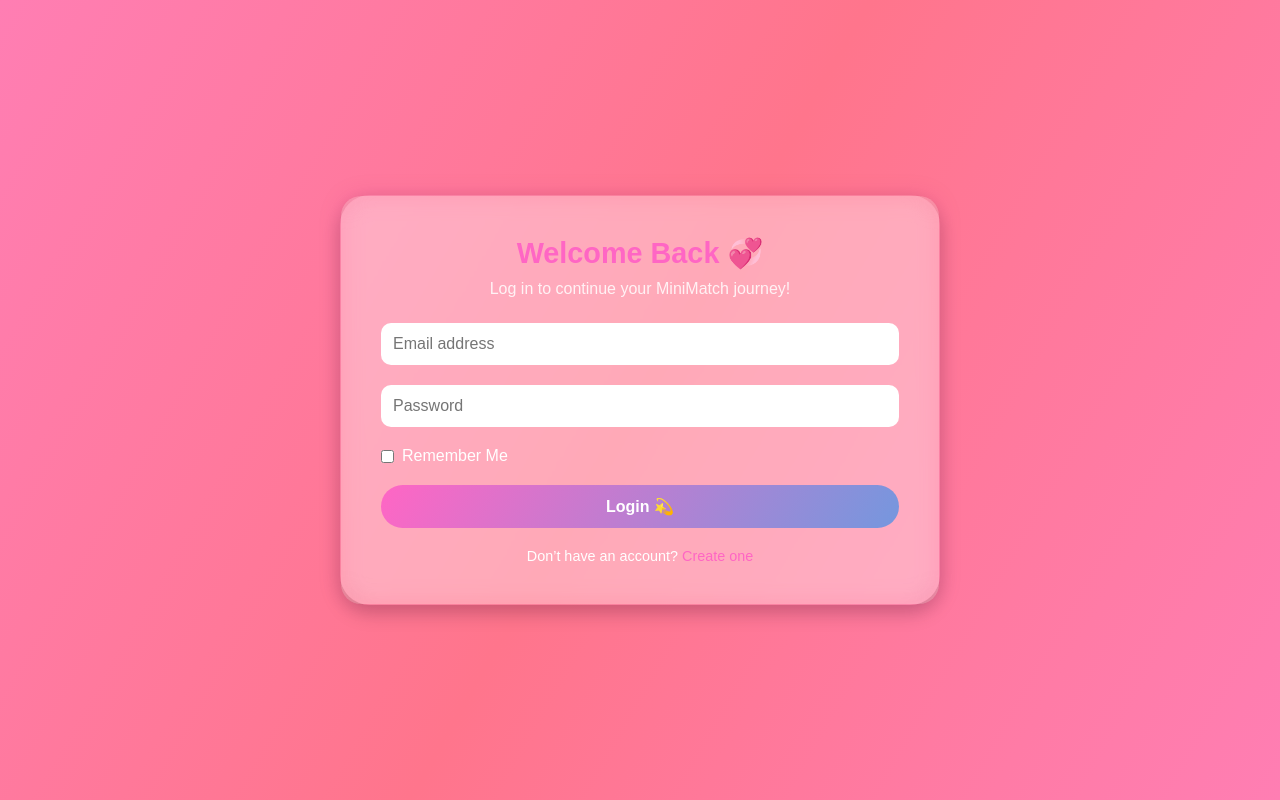
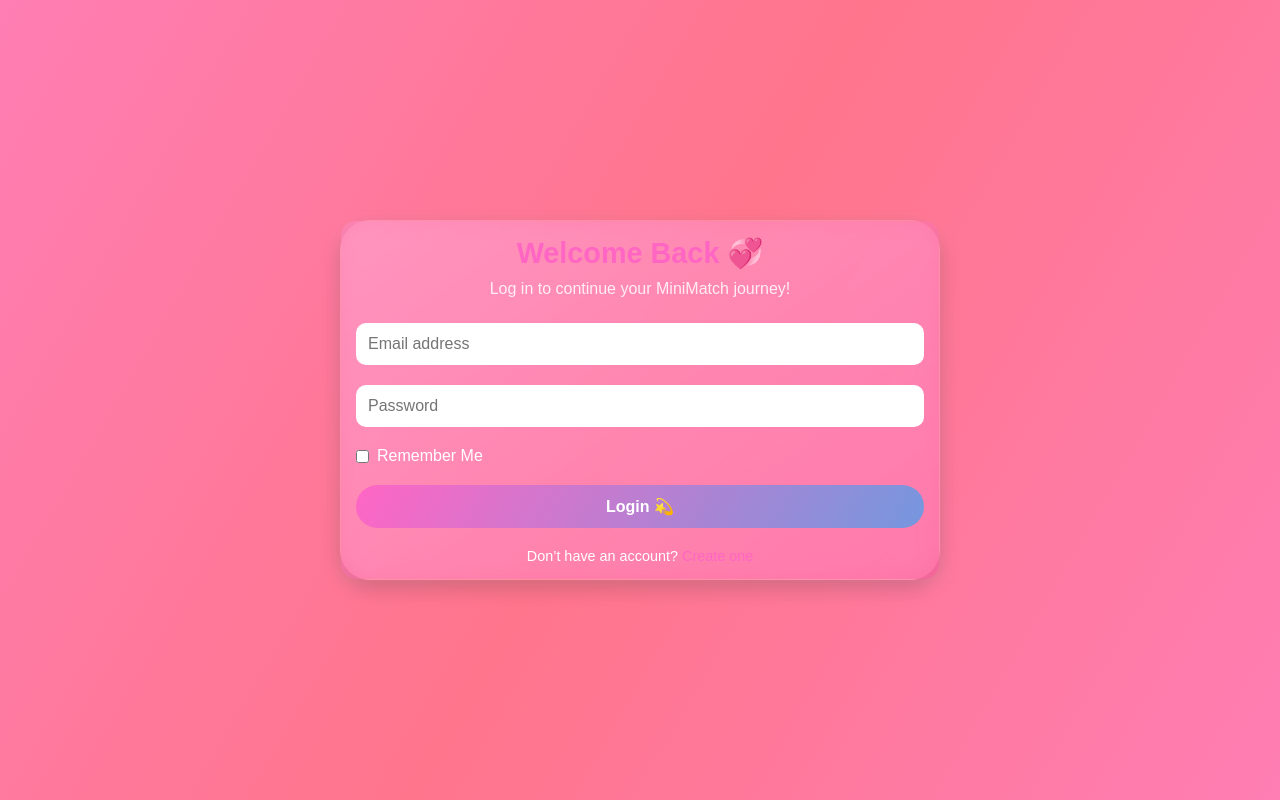
Before and after one commit to Wagon125/MiniMatch, a plain HTML site: page login.html in a window 1280 px wide. Drawn offline with Linux system fonts and the light colour scheme.

Commit message:
Add files via upload

```diff
--- a/login.css
+++ b/login.css
@@ -33,7 +33,7 @@ body {
 
 
 .form-box {
-  background: rgba(255, 255, 255, 0.15);
+
   backdrop-filter: blur(12px);
   padding: 40px;
   border-radius: 20px;
@@ -41,6 +41,23 @@ body {
   box-shadow: 0 0 25px rgba(175, 17, 114, 0.138);
   text-align: center;
   animation: fadeInUp 0.8s ease forwards;
+
+   /* 💖 Stable gradient background (always visible, no white flash) */
+   background: linear-gradient(145deg, #ff8ac873, #ff5fa291);
+
+   /* Blur + transparency */
+   -webkit-backdrop-filter: blur(10px);
+   backdrop-filter: blur(10px);
+
+   padding: 15px;
+   border-radius: 15px;
+   box-shadow: 0 4px 15px rgba(255, 255, 255, 0.1);
+   transition: all 0.3s ease;
+
+   /* 🔒 Safari stability */
+   isolation: isolate;
+   transform: translateZ(0);
+   will-change: background, filter;
 }
 
 h1 {
--- a/rest.css
+++ b/rest.css
@@ -141,7 +141,7 @@
         margin-top: 15px;
 
         /* 💖 Stable gradient background (always visible, no white flash) */
-        background: linear-gradient(145deg, #ff8ac9, #ff5fa3);
+        background: linear-gradient(145deg, #ff8ac873, #ff5fa3);
 
         /* Blur + transparency */
         -webkit-backdrop-filter: blur(10px);
```
